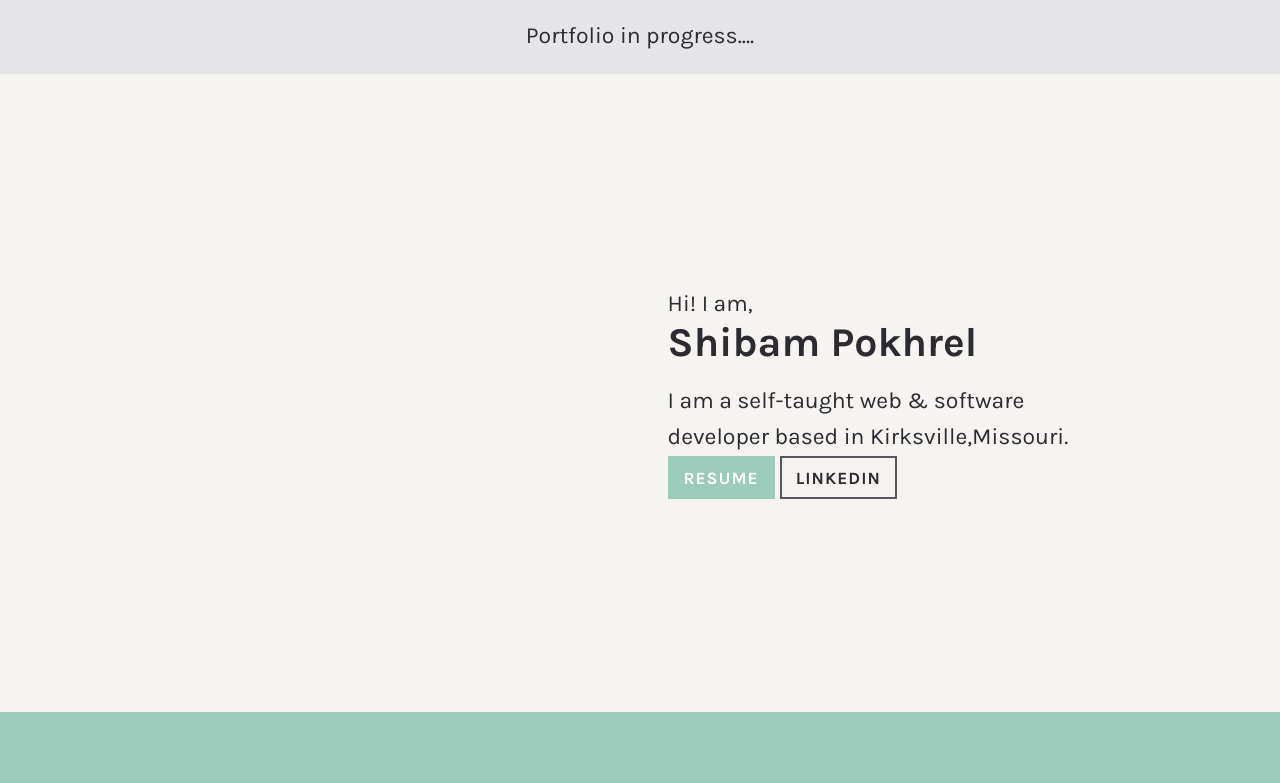
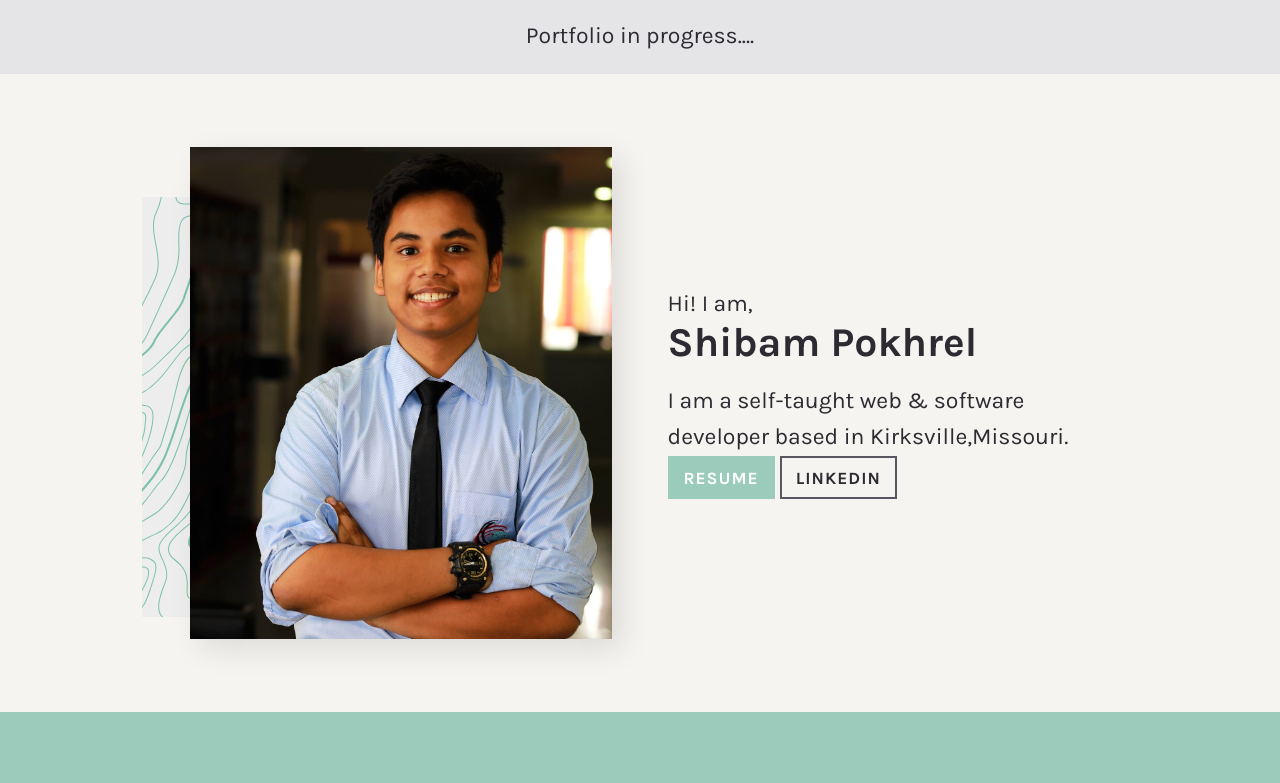
Before and after one commit to shibampokerail/Portfolio-Website, a plain HTML site: page index.html in a window 1280 px wide. Shown: the top 783 px of the page. Drawn offline with nearby package versions, Linux system fonts and the light colour scheme.

Commit message:
Update index.html

```diff
--- a/index.html
+++ b/index.html
@@ -42,15 +42,15 @@
         <!-- Info -->
         <section class="grid-row grid-row--center">
             <!-- Cabin -->
-            <div class="grid-column span-half pt3 pb3 mobile-m order-1 reveal-on-scroll is-revealing">
+            <div class="grid-column span-half pt3 pb3 mobile-m order-1 reveal-on-scroll is-revealing" style="visibility: visible;">
                 <div class="relative">
                     <img class="info-image relative z2" src="./img/shibam.jpg" alt="Cabin">
-                   <!-- <div class="pattern pattern--left-down absolute z1"></div>-->
+                    <div class="pattern pattern--left-down absolute z1"></div>
                 </div>
             </div>
             <div class="grid-column span-half pt3 pb3 mobile-m order-2">
                 Hi! I am, <h2>Shibam Pokhrel</h2>
-                <p>I am a self-taught web & software developer based in Kirksville,Missouri.</p>
+                <p>I am a self-taught web &amp; software developer based in Kirksville,Missouri.</p>
                 <a class="btn btn--default btn--sm" href="https://drive.google.com/file/d/1nYBq6oo0xbzRUkVqLjO5PTZJQQDclP6U/view?usp=sharing">Resume</a>
                 <a class="btn btn--outline btn--sm" href="https://www.linkedin.com/in/shibam-pokhrel-a46943215/">LINKEDIN</a>
 
```
